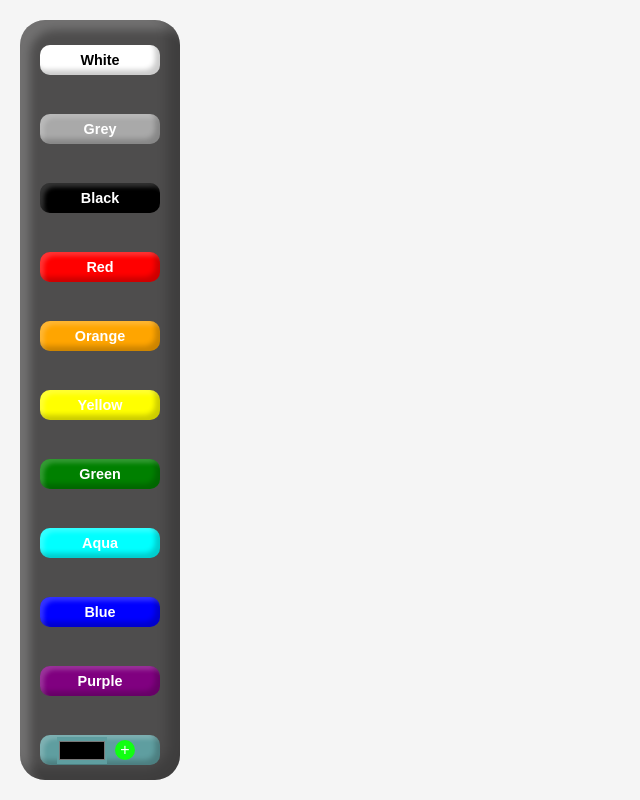
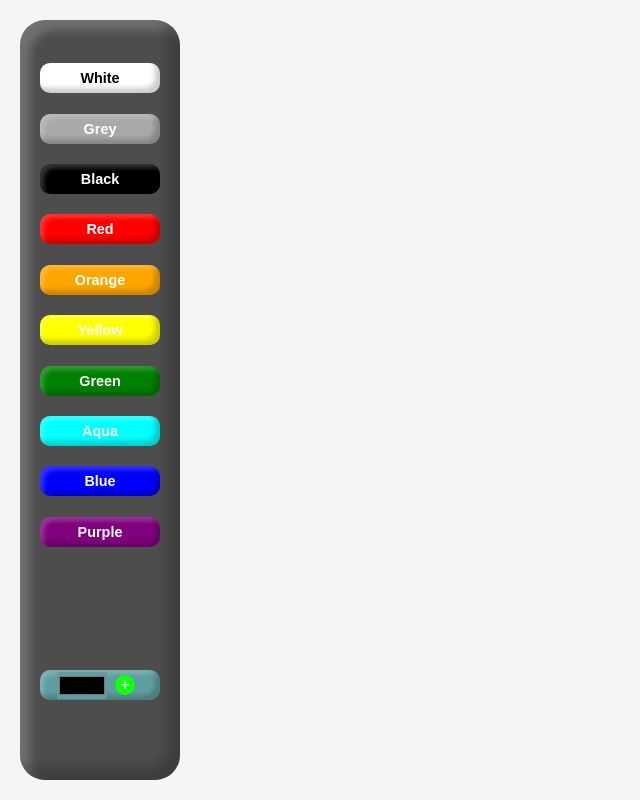
Before and after one commit to Devanshrai2003/BG-color-changer, a plain HTML site: page index.html in a window 1280 px wide. Shown: the whole page, without its empty margins (0-640 px from the left). Drawn offline with Linux system fonts and the light colour scheme.

Commit message:
added project files

```diff
--- a/index.html
+++ b/index.html
@@ -8,6 +8,7 @@
 </head>
 <body>
     <div class="menu">
+        <div class="buttons">
             <button class="color-btn white">White</button>
             <button class="color-btn grey">Grey</button>
             <button class="color-btn black">Black</button>
@@ -18,6 +19,7 @@
             <button class="color-btn aqua">Aqua</button>
             <button class="color-btn blue">Blue</button>
             <button class="color-btn purple">Purple</button>
+        </div class="buttons">
         <div class="add-new">
             <input id="custom-color" type="color">
             <button id="submit" for="custom-color">+</button>
--- a/script.js
+++ b/script.js
@@ -1,5 +1,6 @@
 const canvas = document.body;
 const menu = document.querySelector(".menu");
+const buttons = document.querySelector(".buttons");
 const colorButtons = document.querySelectorAll(".color-btn");
 const addNewBtn = document.querySelector("#submit");
 
@@ -22,5 +23,5 @@ addNewBtn.addEventListener("click", () => {
         canvas.style.backgroundColor = newColor;
     })
 
-    menu.appendChild(newBtn);
+    buttons.appendChild(newBtn);
 })
--- a/style.css
+++ b/style.css
@@ -13,11 +13,18 @@ body{
     width: 20vh;
     border-radius: 25px;
     display: grid;
-    grid-template-rows: 11;
     justify-content: center;
     align-items: center;
     background-color: rgb(78, 77, 77);
     box-shadow: -12px -12px 12px rgba(0, 0, 0, 0.2)inset, 10px 10px 10px rgba(255, 255, 255, 0.2) inset;
+}
+
+.buttons{
+    display: grid;
+    justify-content: center;
+    align-items: center;
+    grid-template-rows: 11;
+    height: 90%;
 }
 
 .color-btn{
```
Lines whose indentation alone changed are shown as unchanged.
